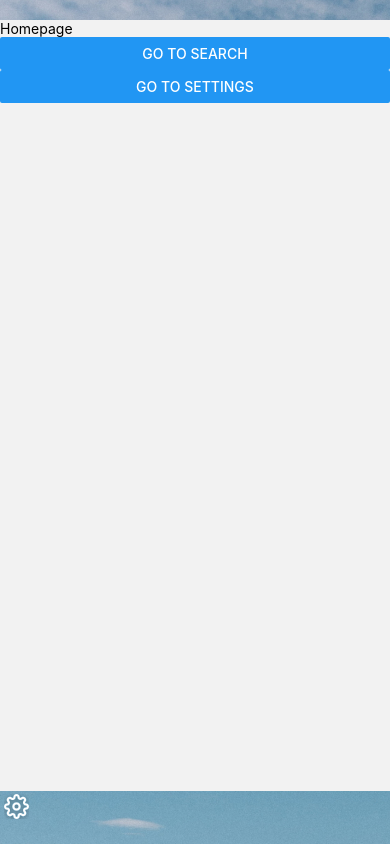
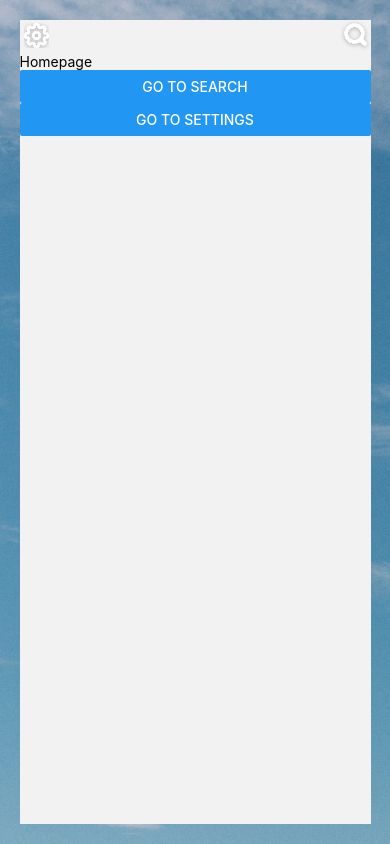
Before and after one commit to WilczekCK/RNative_Weatherapp, a React Native app: screen /Home in a window 390 px wide. Built offline with nearby package versions, Linux system fonts and the light colour scheme.

Commit message:
made the icon possible to be linked

```diff
--- a/App.jsx
+++ b/App.jsx
@@ -2,7 +2,6 @@ import React from 'react';
 import { NavigationContainer } from '@react-navigation/native';
 import { createNativeStackNavigator } from '@react-navigation/native-stack';
 import Header from './components/Header';
-import Icon from './components/Icon';
 
 import {
   ImageBackground,
@@ -39,7 +38,6 @@ function App() {
             style={styles.rootImageBackground}
             >
             <Header />
-            <Icon name="settings" />
           </ImageBackground>
         </View>
       </ScrollView>
@@ -50,12 +48,14 @@ function App() {
 let ScreenHeight = Dimensions.get("window").height;
 const styles = StyleSheet.create({
   rootContainer: {
-    minHeight: ScreenHeight
+    minHeight: ScreenHeight,
   },
   rootImageBackground: {
     flex: 1,
     paddingTop: 20,
     paddingBottom: 20,
+    paddingLeft: '5%',
+    paddingRight: '5%',
   }
 })
 
--- a/components/Icon.jsx
+++ b/components/Icon.jsx
@@ -1,16 +1,35 @@
 import React from 'react';
-import { Image, View, Text } from 'react-native';
+import { Image, View, Button, TouchableOpacity } from 'react-native';
 
 function Icon(props) {
-    const {name} = props;
+    const {name, link, navigation} = props;
 
     return (
         <View className="icon__container">
-            <Image
-                source={ICONS_IMAGES[name].uri}
-                alt={ICONS_IMAGES[name].alt}
-                resizeMode="contain"
-            />
+            {(link && navigation)
+                ? (
+                        <TouchableOpacity
+                            onPress={() =>
+                                navigation.navigate(link)
+                            }
+                        >
+                            <Image
+                            source={ICONS_IMAGES[name].uri}
+                            alt={ICONS_IMAGES[name].alt}
+                            resizeMode="contain"
+                            onPress={() =>
+                                navigation.navigate(link)
+                            }
+                            />
+                        </TouchableOpacity>
+                ) : (
+                    <Image
+                        source={ICONS_IMAGES[name].uri}
+                        alt={ICONS_IMAGES[name].alt}
+                        resizeMode="contain"
+                    />
+                )
+            }
         </View>
     );
 };
--- a/views/Home.jsx
+++ b/views/Home.jsx
@@ -1,8 +1,22 @@
-import { Text, Button } from 'react-native';
+import { Text, Button, View, StyleSheet } from 'react-native';
+import Icon from '../components/Icon';
 
 const Home = ({navigation}) => {
     return (
         <>
+        <View style={styles.header}>
+            <Icon
+                name="settings"
+
+                link="Search"
+                navigation={navigation}
+            />
+
+            <Icon
+                name="search"
+            />
+        </View>
+
         <Text>Homepage</Text>
         <Button
             title="Go to search"
@@ -20,4 +34,12 @@ const Home = ({navigation}) => {
     );
 };
 
+const styles = StyleSheet.create({
+    header: {
+        display: 'flex',
+        flexDirection: 'row',
+        justifyContent: 'space-between'
+    }
+});
+
 export default Home;
```
